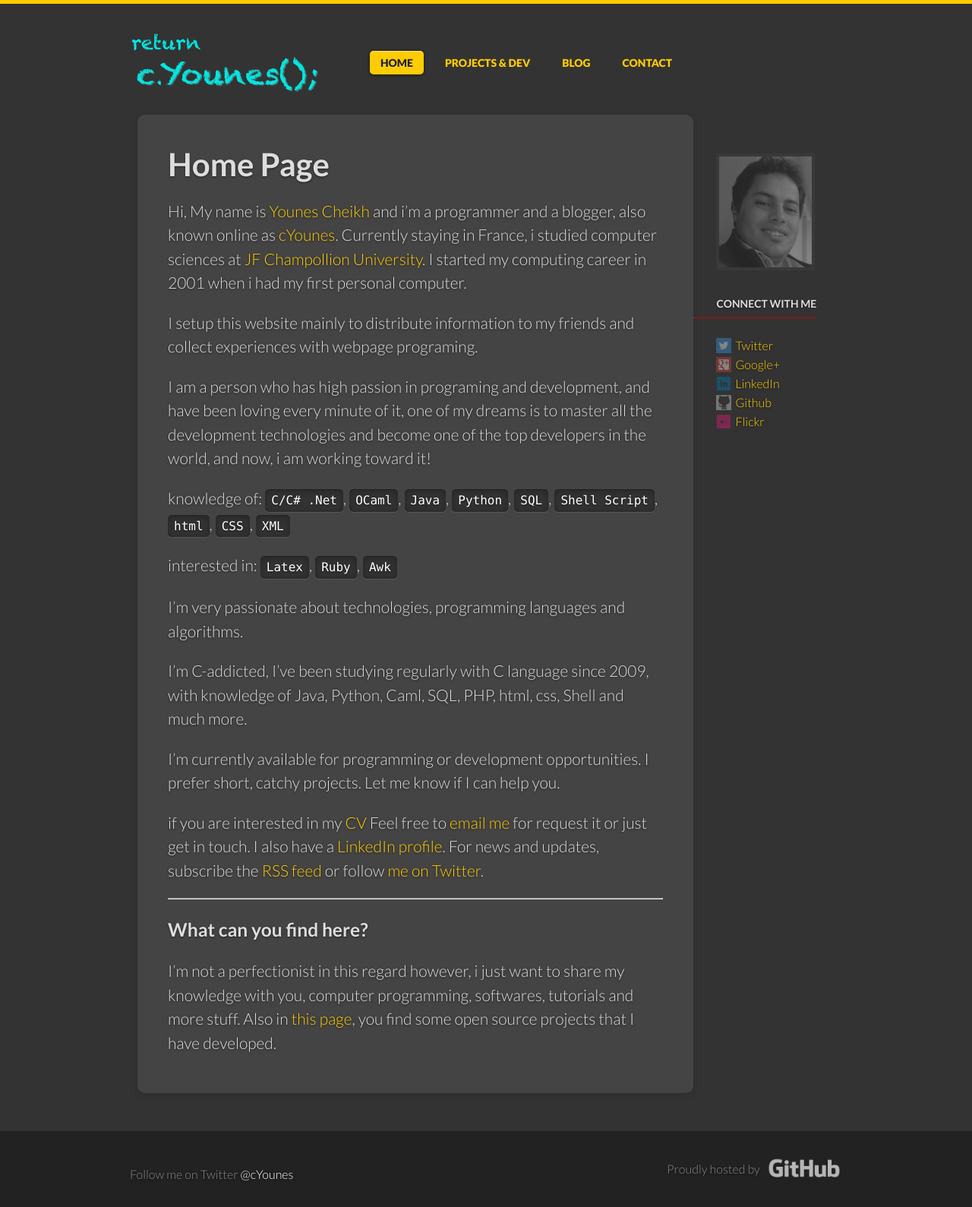
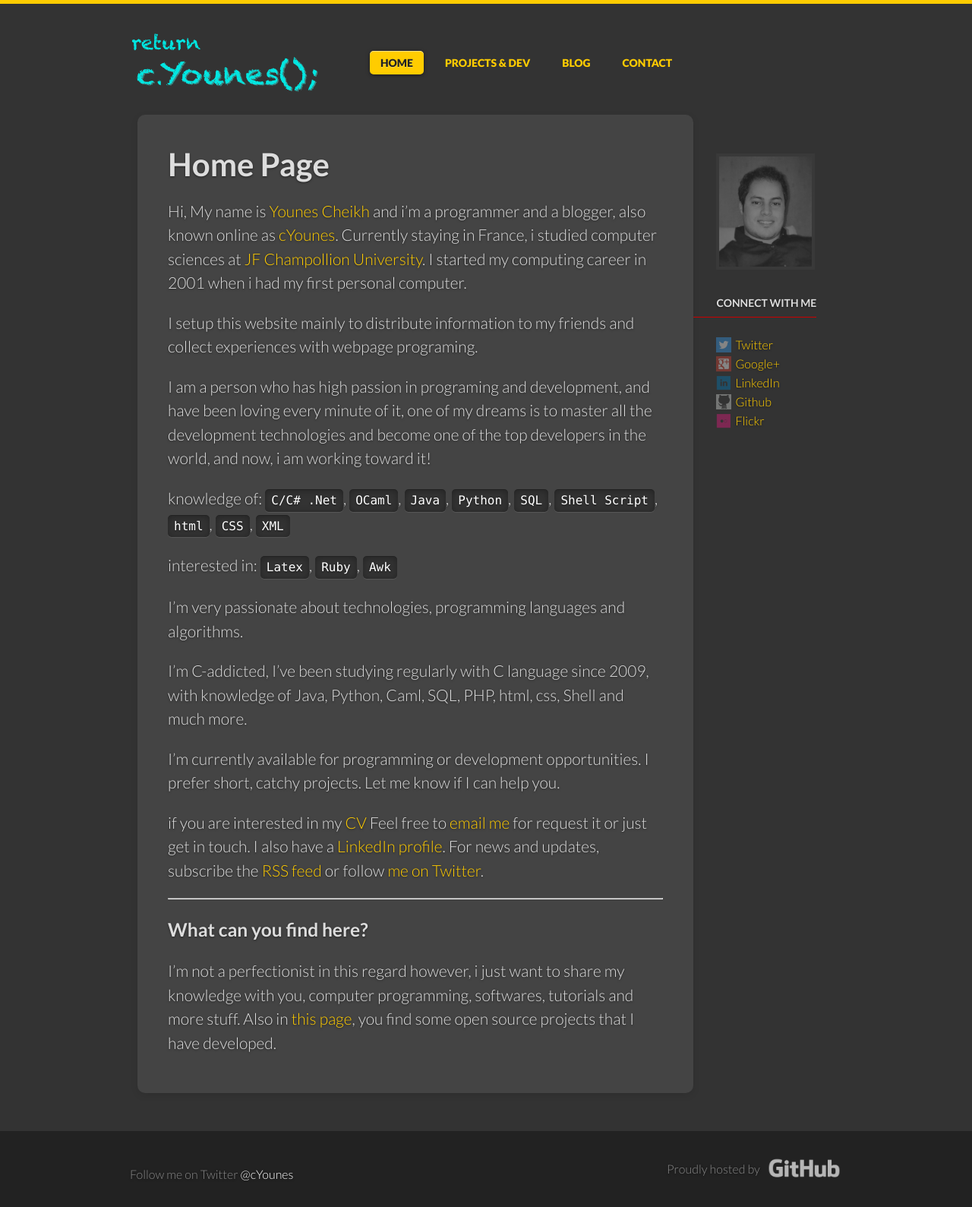
Before and after one commit to cyounes/cyounes.github.io, a Jekyll site: the page built from index.md, in a window 1280 px wide. Shown: the whole page at 76% size. Built offline with Jekyll 4.4.1, drawn with Linux system fonts in a browser that asks for light colours; some web fonts are replaced; Markdown is read by kramdown in place of the engine named in the settings.

Commit message:
update profile picture

```diff
--- a/_includes/sidebar.html
+++ b/_includes/sidebar.html
@@ -1,6 +1,6 @@
 <div class="unit one-fifth hide-on-mobiles">
   <aside>
-      <p algin="center" ><img alt="Younes Cheikh" src="/img/avatar_cYounes.jpg" width="130" style="border: 4px solid #444;" /></p>
+      <p algin="center" ><img alt="Younes Cheikh" src="/img/profile_picture.jpg" width="130" style="border: 4px solid #444;" /></p>
       <h4>Connect with me</h4>
       <ul>
           <li><a href="http://twitter.com/cYounes"><img src="/img/twittericon.png" width="20" style="float:left; margin: 5px 5px 0 0px;" />Twitter</a></li>
```
Also changed, not shown: img/avatar_cYounes.jpg (deleted), img/cyounes.jpg (deleted), img/profile_picture.jpg (added).
